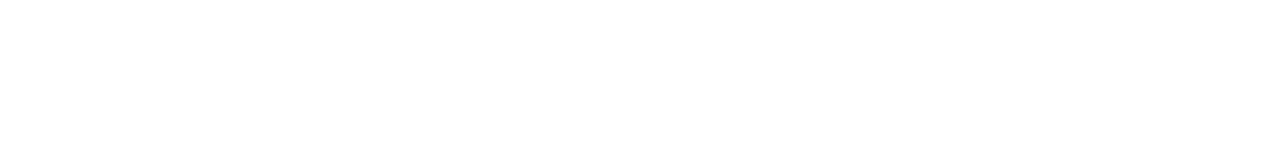
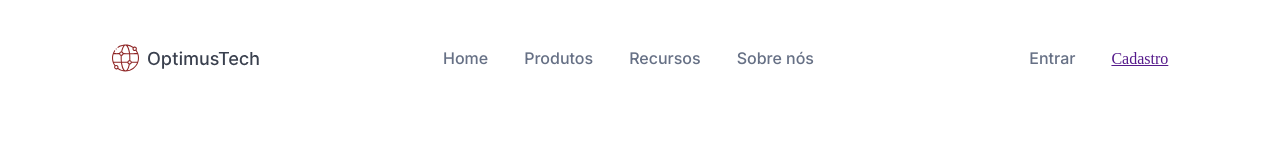
Before and after one commit to AlanJoabio/7daysofcode-DesafioDaAlura, a plain HTML site: page HTML-CSS/index.html in a window 1280 px wide. Drawn offline with Linux system fonts and the light colour scheme.

Commit message:
add header & file

```diff
--- a/HTML-CSS/index.html
+++ b/HTML-CSS/index.html
@@ -3,22 +3,22 @@
 <head>
     <meta charset="UTF-8">
     <meta name="viewport" content="width=device-width, initial-scale=1.0">
-    <title>Document</title>
+    <title>Optimus Tech Vagas</title>
     <link rel="stylesheet" href="style.css">
 </head>
 <body>
-    <header class="">
-        <nav class="">
-            <img src="" alt="">
+    <header class="cabecalho">
+        <nav class="cabecalho_menu">
+            <img class="imagem_logo" src="./img/_Button base.svg" alt="logo_empresa">
             <div>
-                <a class="" href=""></a>
-                <a class="" href=""></a>
-                <a class="" href=""></a>
-                <a class="" href=""></a>
+                <a class="cabecalho_menu_link" href="">Home</a>
+                <a class="cabecalho_menu_link" href="">Produtos</a>
+                <a class="cabecalho_menu_link" href="">Recursos</a>
+                <a class="cabecalho_menu_link" href="">Sobre nós</a>
             </div>
             <div>
-                <a class="" href=""></a>
-                <a class="" href=""></a>
+                <a class="cabecalho_menu_link" href="">Entrar</a>
+                <a class="cabecalho_menu_botao" href="">Cadastro</a>
             </div>
         </nav>
     </header>
--- a/HTML-CSS/style.css
+++ b/HTML-CSS/style.css
@@ -0,0 +1,42 @@
+@import url('https://fonts.googleapis.com/css2?family=Inter:wght@100;200;300;400;500;600;700;800;900&family=Montserrat:ital,wght@0,100;0,200;0,300;0,500;0,600;0,700;0,800;0,900;1,100;1,200;1,300;1,400;1,500;1,600;1,700;1,800;1,900&display=swap');
+
+:root{
+    --cor-branca:#ffffff;
+    --cor-vermelha:#8E2424;
+    --cor-azul:#101828;
+    --cor-azul-claro:#667085;
+    --cor-vermelha-opacidade: rgba(142, 36, 36, 0.05);
+    --cor-footer: 152, 162, 179, 1;
+    --fonte-primaria: 'Inter', sans-serif;
+}
+
+body {
+    box-sizing: border-box;
+    background-color: var(--cor-branca);
+}
+
+/* Header/ Cabeçalho */
+
+.cabecalho{
+    width: 100%;
+    margin: 44px 0;
+    background-color: var(--cor-branca);
+}
+
+.cabecalho_menu{
+    display: flex;
+    justify-content: space-around;
+    align-items: center;
+    padding: 0 32px;
+    gap: 40px;
+}
+
+.cabecalho_menu_link{
+    padding: 0 32px 0 0;
+    font-family: var(--fonte-primaria);
+    font-weight: 500;
+    text-decoration: none;
+    color: var(--cor-azul-claro);
+    font-size: 16px;
+    line-height: 24px;
+}
```
Also changed, not shown: HTML-CSS/img/Avatar.png (added), HTML-CSS/img/_Button base.svg (added), HTML-CSS/img/pessoas__imagem.png (added), HTML-CSS/img/worldwide.png (added).
